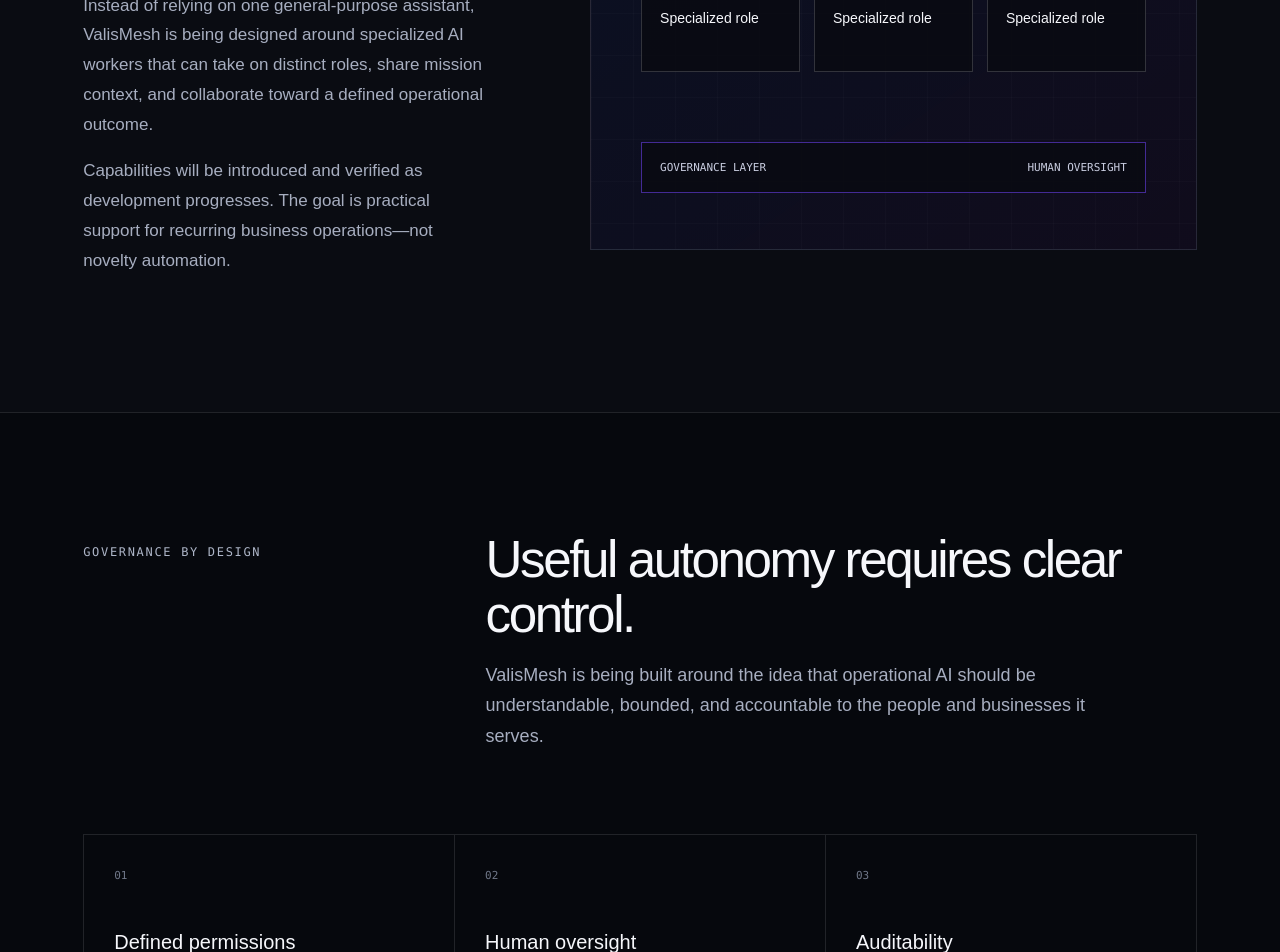
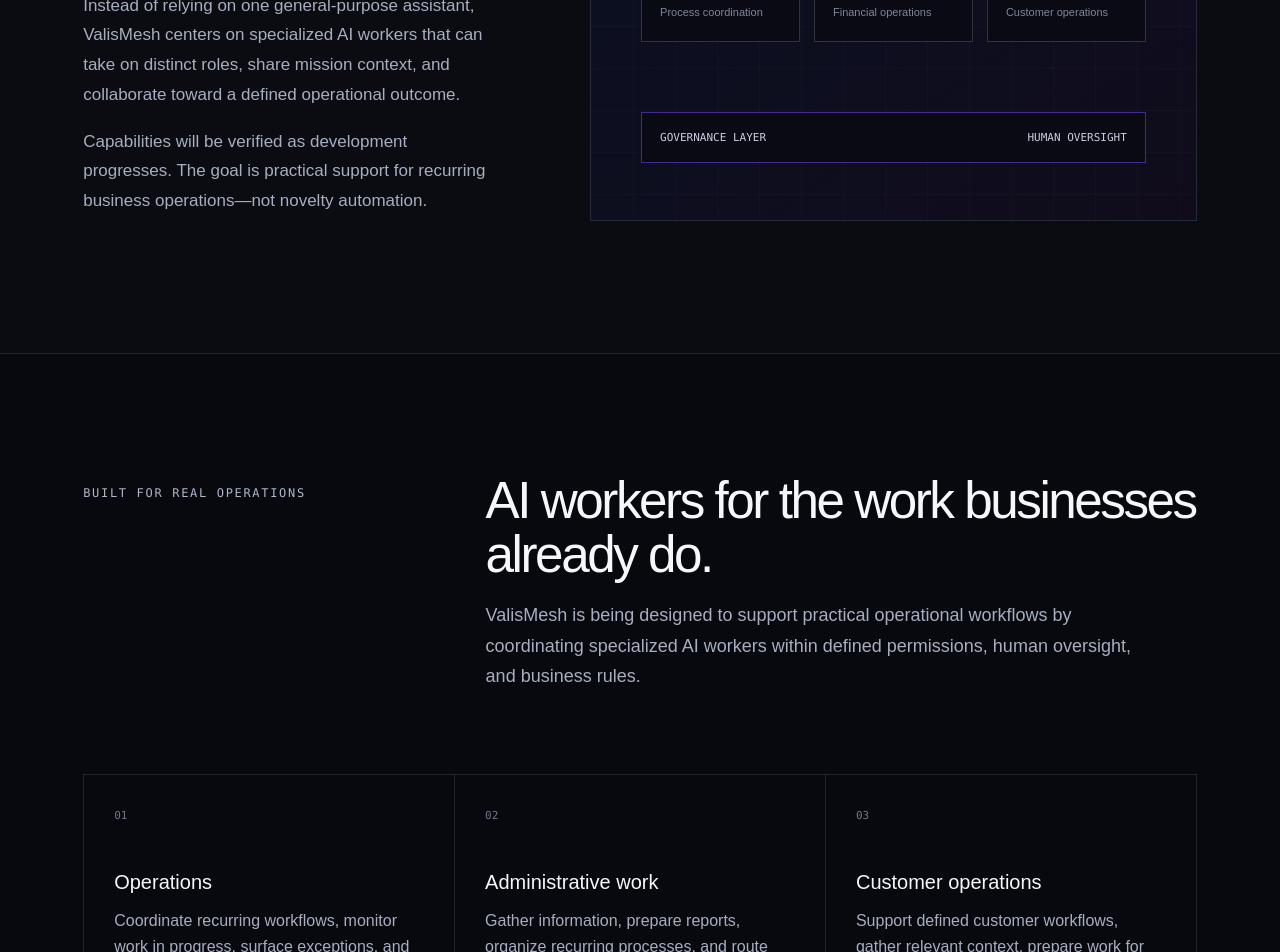
Before and after one commit to Silverdragon2001/valismesh-website, a Next.js app: page / in a window 1280 px wide. Shown: the part 2700-3652 px from the top of the page. Built offline with nearby package versions, Linux system fonts and the light colour scheme.

Commit message:
Improve website business-use clarity

```diff
--- a/app/globals.css
+++ b/app/globals.css
@@ -54,7 +54,10 @@
 .worker-row>div { min-height:105px; }
 .workforce-diagram small { display:block; margin-bottom:12px; color:#7f8799; font-family:var(--font-geist-mono),monospace; font-size:10px; text-transform:uppercase; }
 .workforce-diagram strong { font-size:14px; font-weight:520; }
+.worker-row p { margin:8px 0 0; color:#7f8799; font-size:11px; line-height:1.45; }
 .oversight-bar { display:flex; justify-content:space-between; border-color:rgba(116,70,255,.55); color:#c9cde0; font-family:var(--font-geist-mono),monospace; font-size:11px; text-transform:uppercase; }
+.operations-section { background:#07090e; }
+.operations-note { max-width:860px; margin:34px 0 0; color:#858da0; font-size:14px; line-height:1.7; }
 .governance { background:#06080d; }
 .governance-grid { display:grid; grid-template-columns:repeat(3,1fr); border-top:1px solid var(--line); border-left:1px solid var(--line); }
 .governance-grid article { min-height:260px; padding:30px; border-right:1px solid var(--line); border-bottom:1px solid var(--line); }
@@ -74,4 +77,4 @@
 footer { display:grid; grid-template-columns:1fr auto auto; align-items:center; gap:50px; padding:34px clamp(24px,6.5vw,110px); border-top:1px solid var(--line); color:#6f7788; font-size:11px; }
 footer img { width:145px; height:auto; }
 @media (max-width:900px) { .section-heading,.workforce,.business,.about{grid-template-columns:1fr}.section-heading .section-label{grid-row:auto}.governance-grid{grid-template-columns:repeat(2,1fr)}.about-mark{max-width:440px;padding:0}.process-card div{grid-template-columns:1fr}footer{grid-template-columns:1fr;gap:10px} }
-@media (max-width:640px) { .section{padding:80px 20px}.section-heading{gap:18px;margin-bottom:42px}.process-card{grid-template-columns:45px 1fr}.process-card div{gap:10px}.workforce-diagram{min-height:420px;padding:22px;gap:55px}.worker-row{gap:7px}.worker-row>div{padding:12px}.governance-grid{grid-template-columns:1fr}.governance-grid article{min-height:220px}.about{gap:35px}footer{padding:30px 20px} }
+@media (max-width:640px) { .section{padding:80px 20px}.section-heading{gap:18px;margin-bottom:42px}.process-card{grid-template-columns:45px 1fr}.process-card div{gap:10px}.workforce-diagram{min-height:420px;padding:22px;gap:55px}.worker-row{gap:7px}.worker-row>div{padding:12px}.worker-row p{display:none}.governance-grid{grid-template-columns:1fr}.governance-grid article{min-height:220px}.about{gap:35px}footer{padding:30px 20px} }
--- a/app/page.tsx
+++ b/app/page.tsx
@@ -13,6 +13,12 @@
   ['Controlled execution', 'Autonomy is bounded by the mission, available tools, and business policy.'],
   ['Escalation', 'Workers can surface uncertainty and route consequential decisions to people.'],
   ['Accountability', 'Clear ownership and operational context support responsible outcomes.'],
+];
+
+const businessOperations = [
+  ['Operations', 'Coordinate recurring workflows, monitor work in progress, surface exceptions, and help keep operational tasks moving.'],
+  ['Administrative work', 'Gather information, prepare reports, organize recurring processes, and route work that requires attention.'],
+  ['Customer operations', 'Support defined customer workflows, gather relevant context, prepare work for review, and escalate decisions that require a person.'],
 ];
 
 export default function Home() {
@@ -39,7 +45,7 @@
 
       <section className="intro section" id="what">
         <p className="section-label">Not simply a chatbot</p>
-        <div><h2>An operational layer for coordinated AI work.</h2><p>ValisMesh is being designed to turn business needs into governed missions, coordinate specialized AI workers, and keep people in control of consequential decisions.</p></div>
+        <div><h2>An operational layer for coordinated AI work.</h2><p>ValisMesh connects business needs to governed missions, coordinates specialized AI workers, and keeps people in control of consequential decisions.</p></div>
       </section>
 
       <section className="section process-section" id="how">
@@ -48,12 +54,18 @@
       </section>
 
       <section className="section workforce" id="workforce">
-        <div className="workforce-copy"><p className="section-label">AI workforce</p><h2>Specialized workers. Coordinated as a team.</h2><p>Instead of relying on one general-purpose assistant, ValisMesh is being designed around specialized AI workers that can take on distinct roles, share mission context, and collaborate toward a defined operational outcome.</p><p>Capabilities will be introduced and verified as development progresses. The goal is practical support for recurring business operations—not novelty automation.</p></div>
-        <div className="workforce-diagram" aria-label="A mission coordinated across specialized AI workers"><div className="mission-node"><small>Mission</small><strong>Defined outcome</strong></div><div className="worker-row"><div><small>Worker 01</small><strong>Specialized role</strong></div><div><small>Worker 02</small><strong>Specialized role</strong></div><div><small>Worker 03</small><strong>Specialized role</strong></div></div><div className="oversight-bar"><span>Governance layer</span><span>Human oversight</span></div></div>
+        <div className="workforce-copy"><p className="section-label">AI workforce</p><h2>Specialized workers. Coordinated as a team.</h2><p>Instead of relying on one general-purpose assistant, ValisMesh centers on specialized AI workers that can take on distinct roles, share mission context, and collaborate toward a defined operational outcome.</p><p>Capabilities will be verified as development progresses. The goal is practical support for recurring business operations—not novelty automation.</p></div>
+        <div className="workforce-diagram" aria-label="Illustrative mission coordinated across specialized AI workers"><div className="mission-node"><small>Mission</small><strong>Defined outcome</strong></div><div className="worker-row"><div><small>Worker 01</small><strong>Operations Worker</strong><p>Process coordination</p></div><div><small>Worker 02</small><strong>Finance Worker</strong><p>Financial operations</p></div><div><small>Worker 03</small><strong>Support Worker</strong><p>Customer operations</p></div></div><div className="oversight-bar"><span>Governance layer</span><span>Human oversight</span></div></div>
+      </section>
+
+      <section className="section operations-section">
+        <div className="section-heading"><p className="section-label">Built for real operations</p><h2>AI workers for the work businesses already do.</h2><p>ValisMesh is being designed to support practical operational workflows by coordinating specialized AI workers within defined permissions, human oversight, and business rules.</p></div>
+        <div className="governance-grid operations-grid">{businessOperations.map(([title,text],i) => <article key={title}><span>0{i+1}</span><h3>{title}</h3><p>{text}</p></article>)}</div>
+        <p className="operations-note">These are examples of the kinds of operational workflows ValisMesh is being designed to support. ValisMesh connects specialized roles into governed AI teams rather than relying on one general-purpose assistant.</p>
       </section>
 
       <section className="section governance" id="governance">
-        <div className="section-heading"><p className="section-label">Governance by design</p><h2>Useful autonomy requires clear control.</h2><p>ValisMesh is being built around the idea that operational AI should be understandable, bounded, and accountable to the people and businesses it serves.</p></div>
+        <div className="section-heading"><p className="section-label">Governance by design</p><h2>Useful autonomy requires clear control.</h2><p>ValisMesh follows the principle that operational AI should be understandable, bounded, and accountable to the people and businesses it serves.</p></div>
         <div className="governance-grid">{governance.map(([title,text],i) => <article key={title}><span>0{i+1}</span><h3>{title}</h3><p>{text}</p></article>)}</div>
       </section>
 
```
